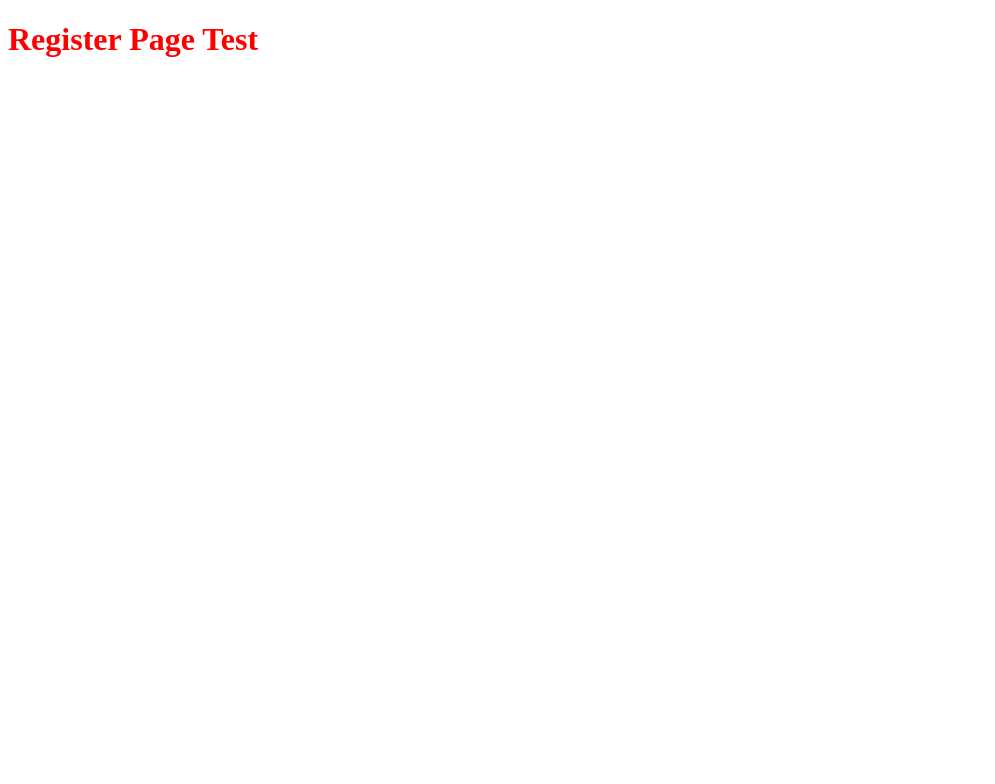
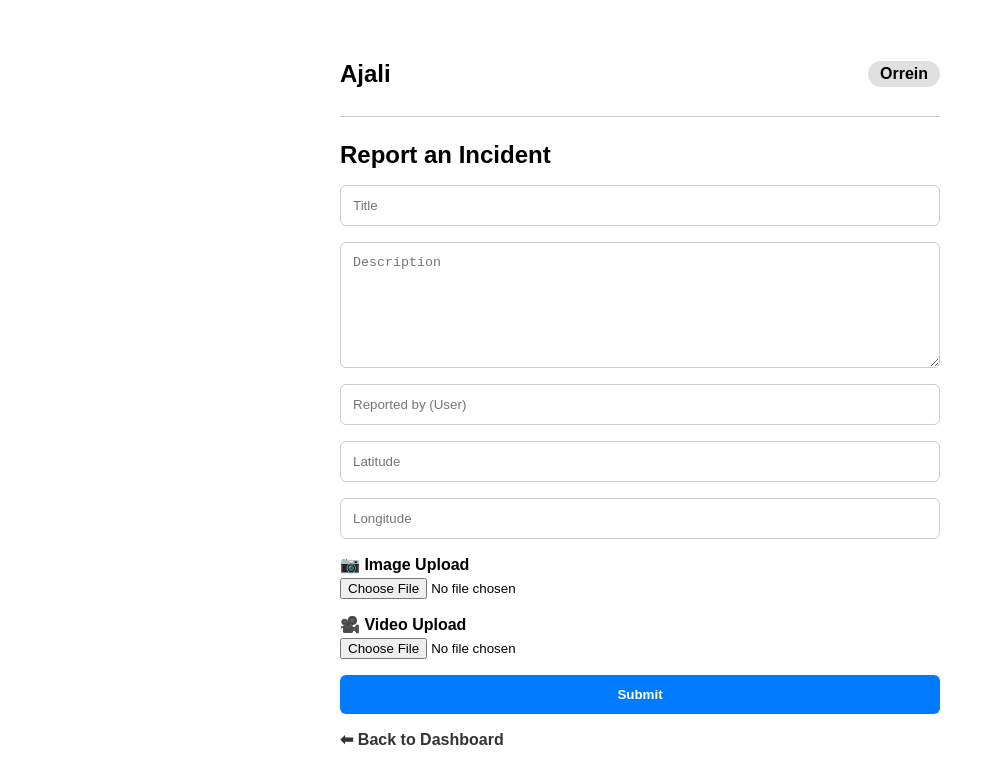
Before and after one commit to sal3hs-git/ajali-frontend2, a React (Vite) app: page /register in a window 1280 px wide. Shown: the top 784 px of the page, without its empty margins (0-995 px from the left). Built offline with nearby package versions, Linux system fonts and the light colour scheme.

Commit message:
register

```diff
--- a/src/components/IncidentForm.jsx
+++ b/src/components/IncidentForm.jsx
@@ -0,0 +1,41 @@
+import { useForm } from "react-hook-form";
+import { useState } from "react";
+
+export default function IncidentForm() {
+  const { register, handleSubmit, reset } = useForm();
+  const [message, setMessage] = useState("");
+
+  const onSubmit = (data) => {
+    console.log("Mock Incident Submitted:", data);
+
+
+    setMessage("✅ Incident reported successfully!");
+
+    // Reset form
+    reset();
+
+    // Optionally clear message after 3 seconds
+    setTimeout(() => setMessage(""), 3000);
+  };
+
+  return (
+    <div>
+      <form onSubmit={handleSubmit(onSubmit)} encType="multipart/form-data">
+        <input type="text" placeholder="Title" {...register("title")} required />
+        <textarea placeholder="Description" {...register("description")} required />
+        <input type="text" placeholder="Latitude" {...register("latitude")} required />
+        <input type="text" placeholder="Longitude" {...register("longitude")} required />
+
+        <label>Image Upload</label>
+        <input type="file" accept="image/*" {...register("image")} />
+
+        <label>Video Upload</label>
+        <input type="file" accept="video/*" {...register("video")} />
+
+        <button type="submit">Submit</button>
+      </form>
+
+      {message && <p style={{ color: "green", marginTop: "1rem" }}>{message}</p>}
+    </div>
+  );
+}
--- a/src/pages/RegisterPage.jsx
+++ b/src/pages/RegisterPage.jsx
@@ -1,3 +1,167 @@
-export default function RegisterPage() {
-    return <h1 style={{ color: "red" }}>Register Page Test</h1>;
-  }
+import { useForm } from "react-hook-form";
+import { useState } from "react";
+import { Link } from "react-router-dom";
+
+export default function ReportPage() {
+  const { register, handleSubmit, reset } = useForm();
+  const [message, setMessage] = useState("");
+
+  const onSubmit = (data) => {
+    console.log("Mock Report Submitted:", data);
+    setMessage("✅ Incident reported successfully!");
+    reset();
+    setTimeout(() => setMessage(""), 3000);
+  };
+
+  return (
+    <div style={styles.container}>
+      <header style={styles.header}>
+        <h2>Ajali</h2>
+        <span style={styles.userTag}>Orrein</span>
+      </header>
+
+      <h3 style={styles.title}>Report an Incident</h3>
+
+      <form onSubmit={handleSubmit(onSubmit)} style={styles.form}>
+        <input
+          type="text"
+          placeholder="Title"
+          {...register("title")}
+          style={styles.input}
+          required
+        />
+
+        <textarea
+          placeholder="Description"
+          {...register("description")}
+          style={styles.textarea}
+          required
+        />
+
+        <input
+          type="text"
+          placeholder="Reported by (User)"
+          {...register("user")}
+          style={styles.input}
+          required
+        />
+
+        <input
+          type="text"
+          placeholder="Latitude"
+          {...register("latitude")}
+          style={styles.input}
+          required
+        />
+
+        <input
+          type="text"
+          placeholder="Longitude"
+          {...register("longitude")}
+          style={styles.input}
+          required
+        />
+
+        <div style={styles.uploadSection}>
+          <label style={styles.label}>📷 Image Upload</label>
+          <input
+            type="file"
+            accept="image/*"
+            {...register("image")}
+            style={styles.fileInput}
+          />
+        </div>
+
+        <div style={styles.uploadSection}>
+          <label style={styles.label}>🎥 Video Upload</label>
+          <input
+            type="file"
+            accept="video/*"
+            {...register("video")}
+            style={styles.fileInput}
+          />
+        </div>
+
+        <button type="submit" style={styles.button}>Submit</button>
+        {message && <p style={styles.success}>{message}</p>}
+      </form>
+
+      <Link to="/dashboard" style={styles.backLink}>⬅ Back to Dashboard</Link>
+    </div>
+  );
+}
+
+const styles = {
+  container: {
+    padding: "2rem",
+    fontFamily: "Arial, sans-serif",
+    maxWidth: "600px",
+    margin: "0 auto",
+  },
+  header: {
+    display: "flex",
+    justifyContent: "space-between",
+    alignItems: "center",
+    marginBottom: "1rem",
+    borderBottom: "1px solid #ccc",
+    paddingBottom: "0.5rem",
+  },
+  userTag: {
+    backgroundColor: "#e0e0e0",
+    padding: "0.25rem 0.75rem",
+    borderRadius: "999px",
+    fontWeight: "bold",
+  },
+  title: {
+    fontSize: "1.5rem",
+    marginBottom: "1rem",
+  },
+  form: {
+    display: "flex",
+    flexDirection: "column",
+    gap: "1rem",
+  },
+  input: {
+    padding: "0.75rem",
+    border: "1px solid #ccc",
+    borderRadius: "6px",
+  },
+  textarea: {
+    padding: "0.75rem",
+    height: "100px",
+    border: "1px solid #ccc",
+    borderRadius: "6px",
+  },
+  uploadSection: {
+    display: "flex",
+    flexDirection: "column",
+  },
+  label: {
+    marginBottom: "0.25rem",
+    fontWeight: "bold",
+  },
+  fileInput: {
+    border: "none",
+  },
+  button: {
+    padding: "0.75rem",
+    backgroundColor: "#007bff",
+    color: "white",
+    fontWeight: "bold",
+    border: "none",
+    borderRadius: "6px",
+    cursor: "pointer",
+  },
+  success: {
+    color: "green",
+    marginTop: "1rem",
+    fontWeight: "bold",
+  },
+  backLink: {
+    display: "inline-block",
+    marginTop: "1rem",
+    color: "#333",
+    textDecoration: "none",
+    fontWeight: "bold",
+  },
+};
--- a/src/pages/ReportPage.jsx
+++ b/src/pages/ReportPage.jsx
@@ -1,14 +1,167 @@
-import IncidentForm from "../components/IncidentForm";
+import { useForm } from "react-hook-form";
+import { useState } from "react";
+import { Link } from "react-router-dom";
 
 export default function ReportPage() {
+  const { register, handleSubmit, reset } = useForm();
+  const [message, setMessage] = useState("");
+
+  const onSubmit = (data) => {
+    console.log("Mock Incident Submitted:", data);
+    setMessage("✅ Incident reported successfully!");
+    reset();
+    setTimeout(() => setMessage(""), 3000);
+  };
+
   return (
-    <div>
-      <header>
+    <div style={styles.container}>
+      <header style={styles.header}>
         <h2>Ajali</h2>
-        <p>Orrein</p>
+        <span style={styles.userTag}>Orrein</span>
       </header>
-      <h3>Report an Incident</h3>
-      <IncidentForm />
+
+      <h3 style={styles.title}>Report an Incident</h3>
+
+      <form onSubmit={handleSubmit(onSubmit)} style={styles.form}>
+        <input
+          type="text"
+          placeholder="Title"
+          {...register("title")}
+          style={styles.input}
+          required
+        />
+
+        <textarea
+          placeholder="Description"
+          {...register("description")}
+          style={styles.textarea}
+          required
+        />
+
+        <input
+          type="text"
+          placeholder="Reported by (User)"
+          {...register("user")}
+          style={styles.input}
+          required
+        />
+
+        <input
+          type="text"
+          placeholder="Latitude"
+          {...register("latitude")}
+          style={styles.input}
+          required
+        />
+
+        <input
+          type="text"
+          placeholder="Longitude"
+          {...register("longitude")}
+          style={styles.input}
+          required
+        />
+
+        <div style={styles.uploadSection}>
+          <label style={styles.label}>📷 Image Upload</label>
+          <input
+            type="file"
+            accept="image/*"
+            {...register("image")}
+            style={styles.fileInput}
+          />
+        </div>
+
+        <div style={styles.uploadSection}>
+          <label style={styles.label}>🎥 Video Upload</label>
+          <input
+            type="file"
+            accept="video/*"
+            {...register("video")}
+            style={styles.fileInput}
+          />
+        </div>
+
+        <button type="submit" style={styles.button}>Submit</button>
+        {message && <p style={styles.success}>{message}</p>}
+      </form>
+
+      <Link to="/dashboard" style={styles.backLink}>⬅ Back to Dashboard</Link>
     </div>
   );
 }
+
+const styles = {
+  container: {
+    padding: "2rem",
+    fontFamily: "Arial, sans-serif",
+    maxWidth: "600px",
+    margin: "0 auto",
+  },
+  header: {
+    display: "flex",
+    justifyContent: "space-between",
+    alignItems: "center",
+    marginBottom: "1rem",
+    borderBottom: "1px solid #ccc",
+    paddingBottom: "0.5rem",
+  },
+  userTag: {
+    backgroundColor: "#e0e0e0",
+    padding: "0.25rem 0.75rem",
+    borderRadius: "999px",
+    fontWeight: "bold",
+  },
+  title: {
+    fontSize: "1.5rem",
+    marginBottom: "1rem",
+  },
+  form: {
+    display: "flex",
+    flexDirection: "column",
+    gap: "1rem",
+  },
+  input: {
+    padding: "0.75rem",
+    border: "1px solid #ccc",
+    borderRadius: "6px",
+  },
+  textarea: {
+    padding: "0.75rem",
+    height: "100px",
+    border: "1px solid #ccc",
+    borderRadius: "6px",
+  },
+  uploadSection: {
+    display: "flex",
+    flexDirection: "column",
+  },
+  label: {
+    marginBottom: "0.25rem",
+    fontWeight: "bold",
+  },
+  fileInput: {
+    border: "none",
+  },
+  button: {
+    padding: "0.75rem",
+    backgroundColor: "#007bff",
+    color: "white",
+    fontWeight: "bold",
+    border: "none",
+    borderRadius: "6px",
+    cursor: "pointer",
+  },
+  success: {
+    color: "green",
+    marginTop: "1rem",
+    fontWeight: "bold",
+  },
+  backLink: {
+    display: "inline-block",
+    marginTop: "1rem",
+    color: "#333",
+    textDecoration: "none",
+    fontWeight: "bold",
+  },
+};
```
